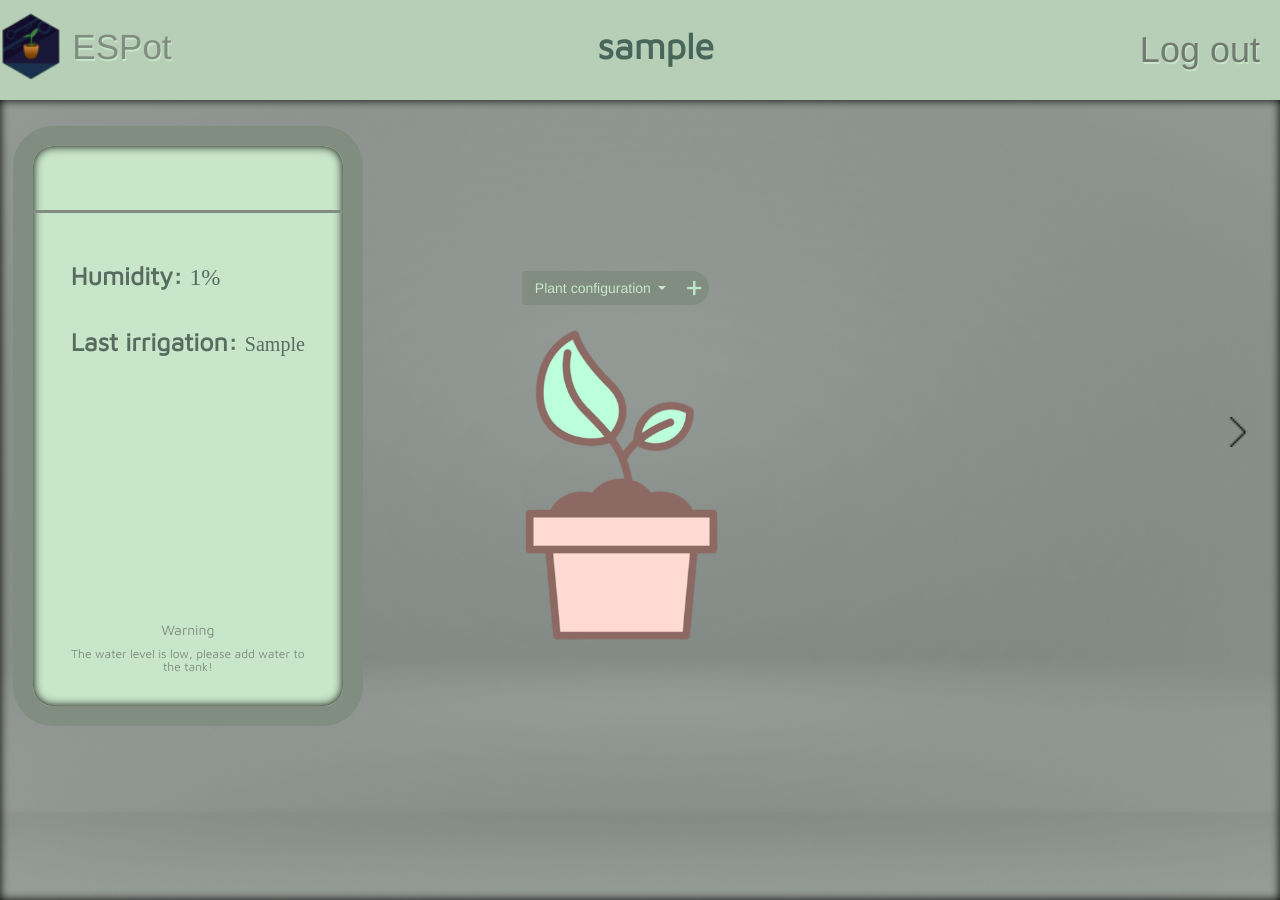
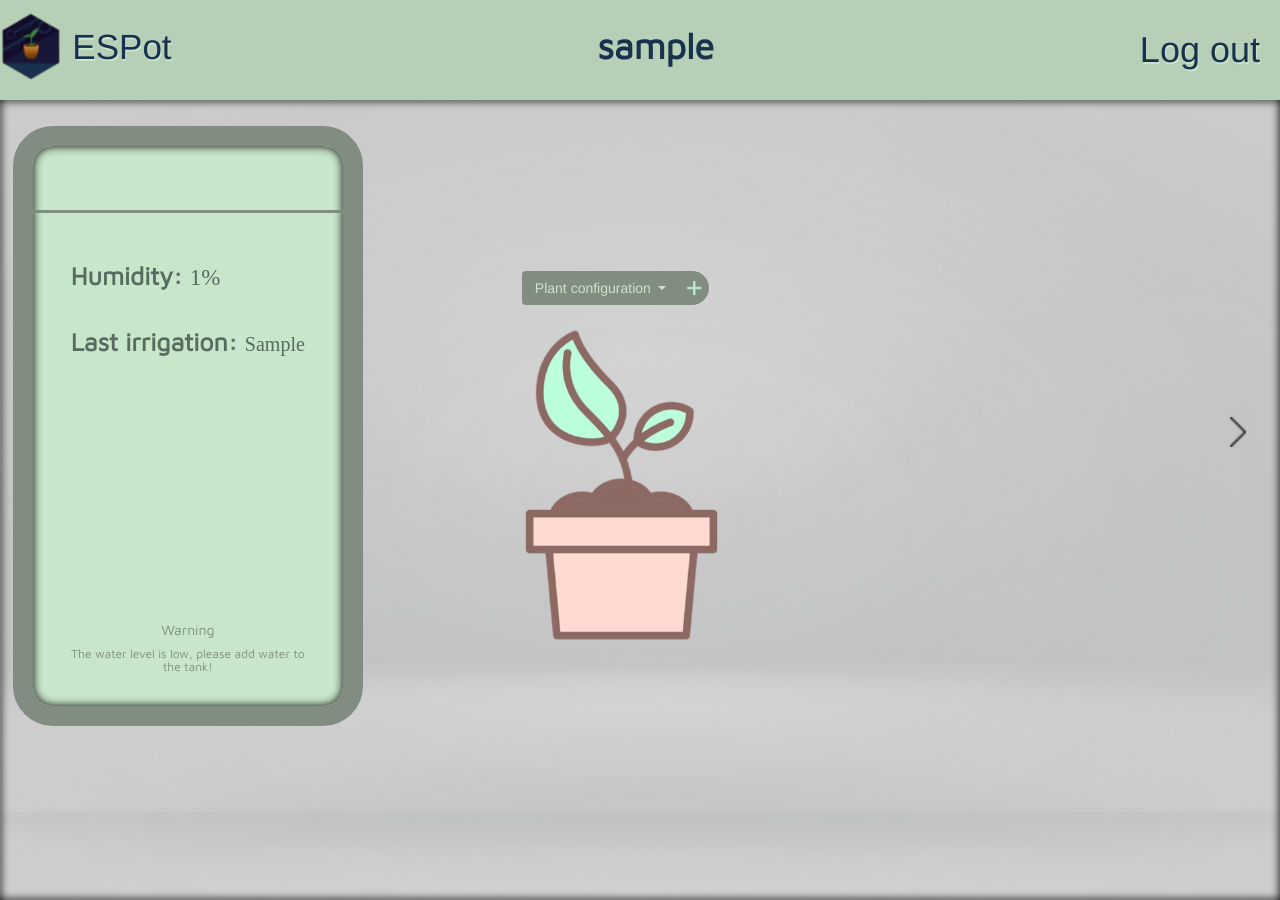
Before and after one commit to rrrorrigo/ESPot, a Flask app: page /1/my_plants/1 in a window 1280 px wide. Run offline with Flask 2, Linux system fonts and the light colour scheme; tables that the repository leaves empty hold one stand-in row (values such as "Sample post"); some libraries are stand-ins or nearby versions.

Commit message:
added more style

```diff
--- a/web_flask/static/styles/responsive.css
+++ b/web_flask/static/styles/responsive.css
@@ -171,7 +171,7 @@
         height: inherit;
         left: 0px;
         top: 100px;
-        background: url("../img/background-gray3.jpg");
+        background: url("../img/background-blanquito2.jpg");
         background-position-y: 70%;
         background-size: cover;
         display: flex;
@@ -212,8 +212,14 @@
         align-self: center;
         padding-top: 25%;
         width: auto;
-        filter: drop-shadow(3px 5px 2px rgb(0 0 0 / 0.4));
+        filter: drop-shadow(1.5px 1.5px 0px rgb(0 0 0 / 0.4));
+        transition: all 0.3s ease-in-out;
         color: #808D80;
+    }
+
+    .onoff:hover {
+        filter: drop-shadow(3px 3px 0px rgb(0 0 0 / 0.4));
+        transition: all 0.3s ease-in-out;
     }
 
     #plantList {
@@ -246,7 +252,7 @@
     order: 3;
     margin-top: 40px;
     margin-right: 20px;
-    color: #727a72;
+    color: #19314e;
     text-shadow: 1px 2px #C8E6C9;
 }
 
@@ -310,7 +316,7 @@
 
 
 .logout:hover {
-    color: #515751;
+    color: #191737;
 }
 
 .plantName {
--- a/web_flask/static/styles/text.css
+++ b/web_flask/static/styles/text.css
@@ -4,7 +4,7 @@
                 text-align: center;
                 margin-top: 36px;
                 font-weight: bold;
-                color: #48665a;
+                color: #19314e;
                 font-family: Maven Pro;
         }
 }
@@ -16,14 +16,14 @@
 
 a.titulo {
         display: inline-block;
-        color: #808D80;
+        color: #19314e;
         text-shadow: 1px 2px #C8E6C9;
         order: 1;
         margin-top: 20px;
         font-size: 35px;
 }
 .titulo:hover {
-        color: #48665a;
+        color: #191737;
 }
 
 .titlename{
```
